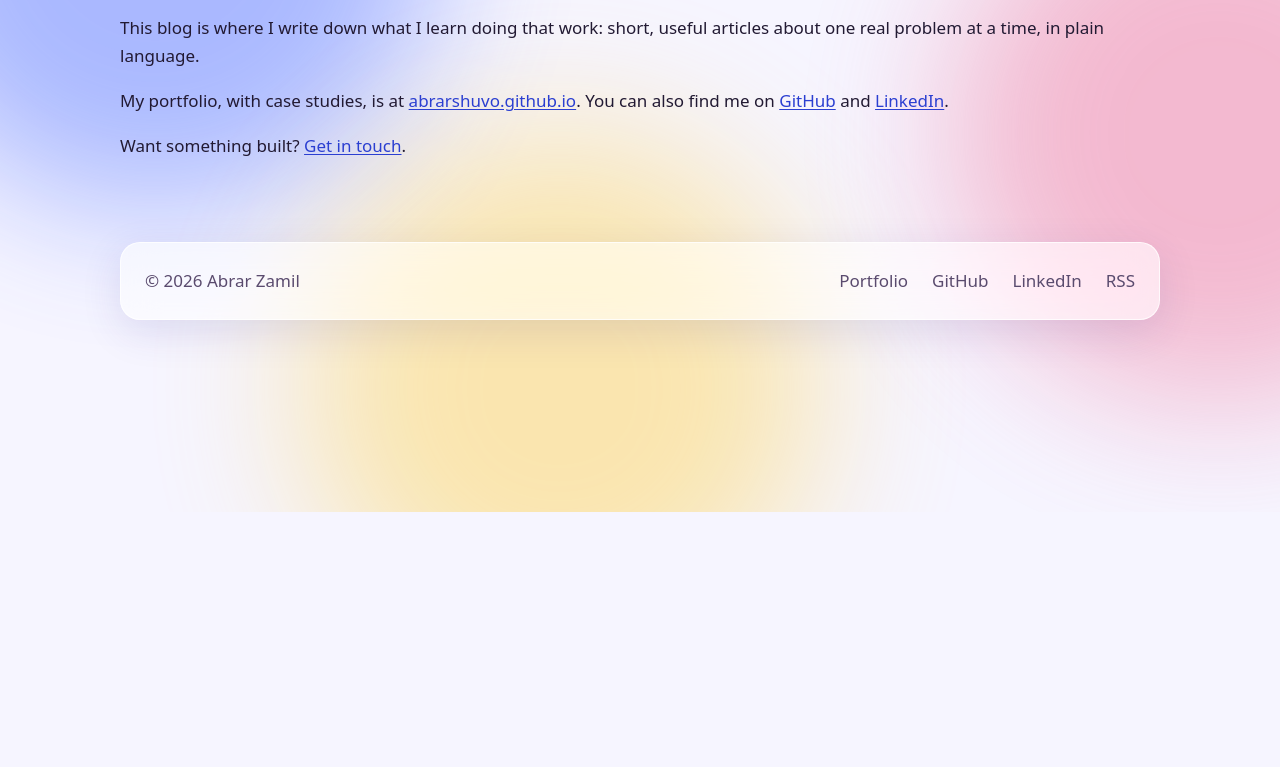
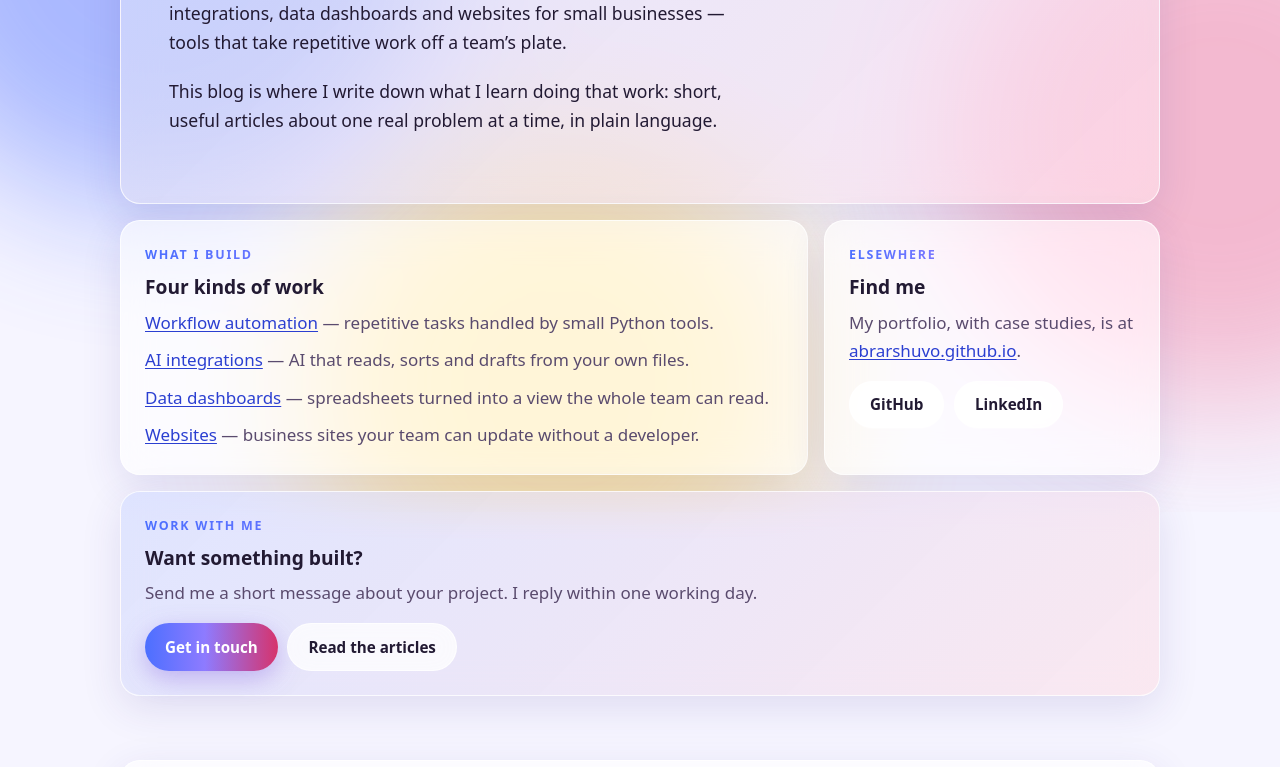
Before and after one commit to AbrarShuvo/blog, an Astro site: page /blog/about in a window 1280 px wide. Shown: the part 288-1055 px from the top of the page. Before the commit the page ends 800 px from the top, so only its background shows below. Built offline with nearby package versions, Linux system fonts and the light colour scheme; Astro itself is replaced by a stand-in of ours.

Commit message:
Redesign: bento glass about page

```diff
--- a/src/pages/about.astro
+++ b/src/pages/about.astro
@@ -1,29 +1,73 @@
 ---
 import BaseLayout from '../layouts/BaseLayout.astro';
+
+const base = import.meta.env.BASE_URL;
 ---
 
 <BaseLayout
   title="About — Abrar Zamil"
   description="Abrar Zamil is a freelance Python developer. This blog publishes short, useful articles from real client work."
 >
-  <h1>About</h1>
-  <p>
-    I&rsquo;m Abrar Zamil, a freelance Python developer. I build workflow
-    automation, AI integrations, data dashboards and websites for small
-    businesses — tools that take repetitive work off a team&rsquo;s plate.
+  <div class="bento">
+    <section class="glass hero span-6 rise" aria-labelledby="about-heading">
+      <span class="eyebrow">About</span>
+      <h1 id="about-heading">Hi, I&rsquo;m Abrar Zamil.</h1>
+      <p class="lead">
+        I&rsquo;m a freelance Python developer. I build workflow automation, AI
+        integrations, data dashboards and websites for small businesses —
+        tools that take repetitive work off a team&rsquo;s plate.
       </p>
-  <p>
+      <p class="lead">
         This blog is where I write down what I learn doing that work: short,
         useful articles about one real problem at a time, in plain language.
       </p>
+    </section>
+
+    <section class="glass mini-card span-4 rise" style="--d: 0.1s" aria-labelledby="build-heading">
+      <span class="eyebrow">What I build</span>
+      <h2 id="build-heading">Four kinds of work</h2>
+      <p>
+        <a href="https://abrarshuvo.github.io/workflow-automation.html">Workflow automation</a> —
+        repetitive tasks handled by small Python tools.
+      </p>
+      <p>
+        <a href="https://abrarshuvo.github.io/ai-integrations.html">AI integrations</a> —
+        AI that reads, sorts and drafts from your own files.
+      </p>
+      <p>
+        <a href="https://abrarshuvo.github.io/data-dashboards.html">Data dashboards</a> —
+        spreadsheets turned into a view the whole team can read.
+      </p>
+      <p>
+        <a href="https://abrarshuvo.github.io/websites.html">Websites</a> —
+        business sites your team can update without a developer.
+      </p>
+    </section>
+
+    <section class="glass mini-card span-2 rise" style="--d: 0.2s" aria-labelledby="elsewhere-heading">
+      <span class="eyebrow">Elsewhere</span>
+      <h2 id="elsewhere-heading">Find me</h2>
       <p>
         My portfolio, with case studies, is at
         <a href="https://abrarshuvo.github.io/">abrarshuvo.github.io</a>.
-    You can also find me on
-    <a href="https://github.com/AbrarShuvo">GitHub</a> and
-    <a href="https://www.linkedin.com/in/abrar-zamil-shuvo-059b04229">LinkedIn</a>.
       </p>
+      <div class="btns">
+        <a class="btn btn-glass" href="https://github.com/AbrarShuvo">GitHub</a>
+        <a class="btn btn-glass" href="https://www.linkedin.com/in/abrar-zamil-shuvo-059b04229">LinkedIn</a>
+      </div>
+    </section>
+
+    <section class="glass mini-card cta-card span-6 rise" style="--d: 0.3s" aria-labelledby="contact-heading">
+      <span class="eyebrow">Work with me</span>
+      <h2 id="contact-heading">Want something built?</h2>
       <p>
-    Want something built? <a href="https://abrarshuvo.github.io/contact.html">Get in touch</a>.
+        Send me a short message about your project. I reply within one
+        working day.
       </p>
+      <div class="btns">
+        <a class="btn btn-grad" href="https://abrarshuvo.github.io/contact.html">Get in touch</a>
+        <a class="btn btn-glass" href={`${base}`}>Read the articles</a>
+      </div>
+    </section>
+  </div>
 </BaseLayout>
```
Lines whose indentation alone changed are shown as unchanged.
